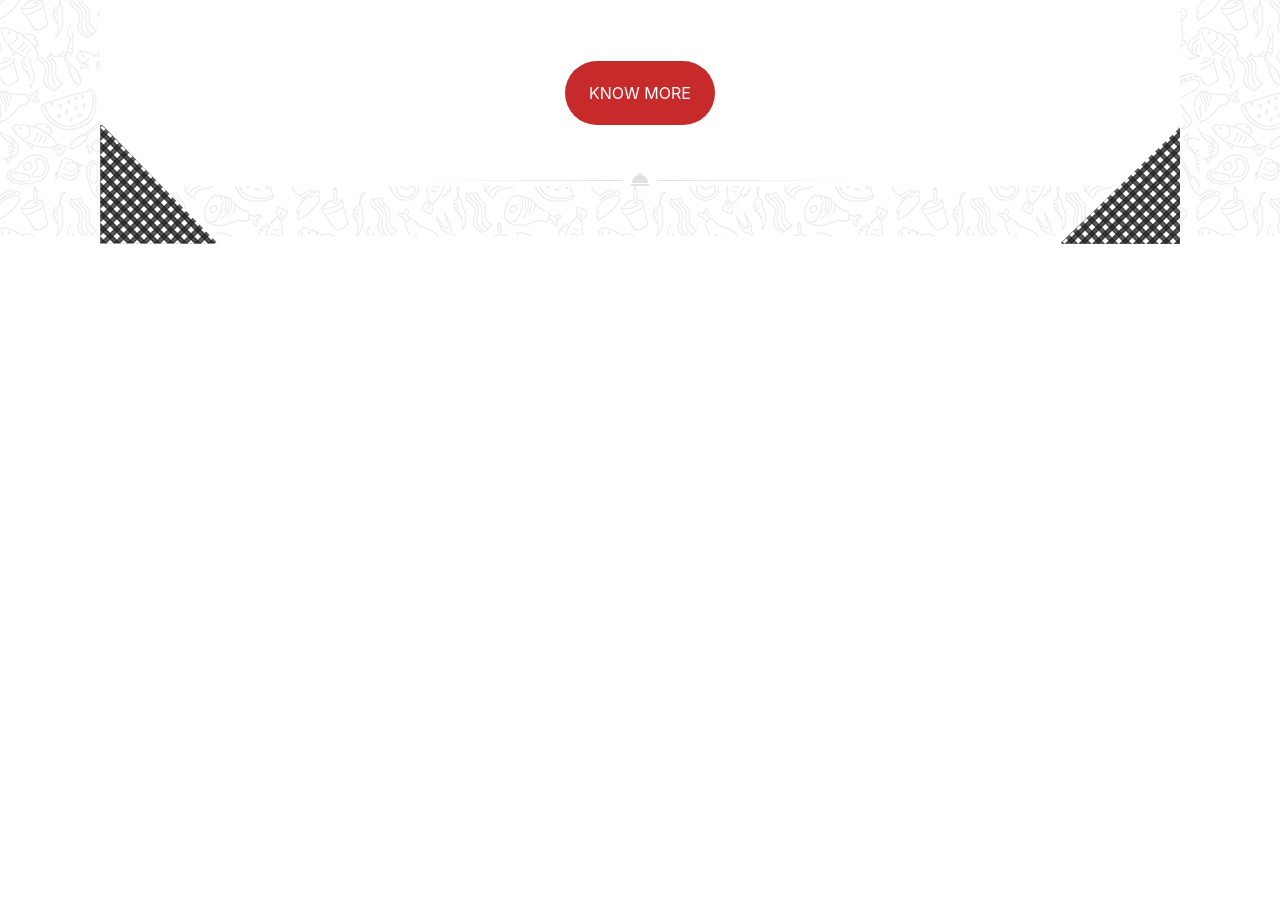
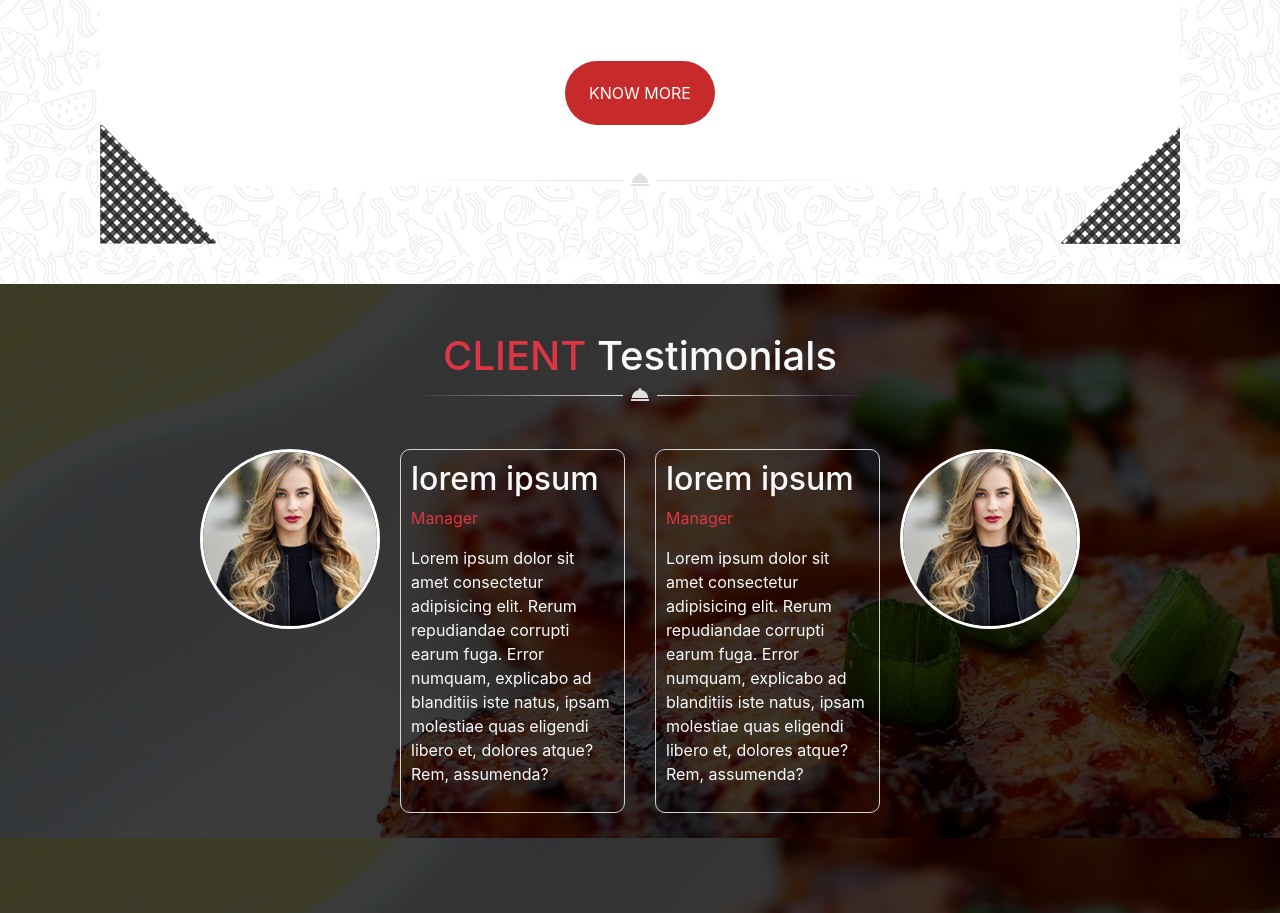
Before and after one commit to JonathanBerlemont/git_bootstrap_les_chefs, a website: page index.html in a window 1280 px wide. Shown: the part 5187-6100 px from the top of the page. Before the commit the page ends 5431 px from the top, so only its background shows below. Drawn offline with nearby package versions, Linux system fonts and the light colour scheme.

Commit message:
testimonials

```diff
--- a/index.html
+++ b/index.html
@@ -354,7 +354,38 @@
 
             <img src="./images/box-bottom-left-grey.png" alt="" style="float:left">
             <img src="./images/box-bottom_right-grey.png" alt="" style="float:right">
-            <img src="./images/decoration_line.png" alt="" class="separateur mt-5">
+            <img src="./images/decoration_line.png" alt="" class="separateur my-5">
+        </div>
+    </section>
+
+    <section id="section-3">
+        <h1 class="text-center text-light pt-5"><span class="text-danger">CLIENT</span> Testimonials</h1>
+        <img src="./images/decoration_line.png" alt="" class="separateur pb-5">
+
+        <div class="row">
+            <div class="col-6 media" id="col-gauche">
+                <img src="./images/testimonial1.jpg" alt="" class="media">
+                <div class="media-body text-light">
+                    <h2>lorem ipsum</h2>
+                    <p class="text-danger">Manager</p>
+                    <p>Lorem ipsum dolor sit amet consectetur adipisicing elit. Rerum repudiandae corrupti earum fuga.
+                        Error numquam, explicabo ad blanditiis iste natus, ipsam molestiae quas eligendi libero et,
+                        dolores atque? Rem, assumenda?</p>
+                </div>
+            </div>
+
+
+
+            <div class="col-6 media" id="col-droite">
+                <div class="media-body text-light">
+                    <h2>lorem ipsum</h2>
+                    <p class="text-danger">Manager</p>
+                    <p>Lorem ipsum dolor sit amet consectetur adipisicing elit. Rerum repudiandae corrupti earum fuga.
+                        Error numquam, explicabo ad blanditiis iste natus, ipsam molestiae quas eligendi libero et,
+                        dolores atque? Rem, assumenda?</p>
+                </div>
+                <img src="./images/testimonial1.jpg" alt="" class="media">
+            </div>
         </div>
     </section>
 
--- a/src/scss/style.scss
+++ b/src/scss/style.scss
@@ -221,3 +221,35 @@ header {
     }
 
 }
+
+#section-3 {
+    background-image: url(../../images/testimonials_background.jpg);
+
+    .row {
+        padding-bottom: 100px;
+        img {
+            border-radius: 50%;
+            border: solid white 3px;
+            height: 180px;
+        }
+        .media-body {
+            border: solid $light-gray 1px;
+            border-radius: 10px;
+            padding: 10px;
+        }
+    }
+    #col-gauche{
+        img {
+            margin-left: 200px;
+            margin-right: 20px;
+        }
+    }
+
+    #col-droite {
+        img {
+            margin-right: 200px;
+            margin-left: 20px;
+        }
+    }
+
+}
```
Also changed, not shown: src/scss/style.css, 1 other file.
